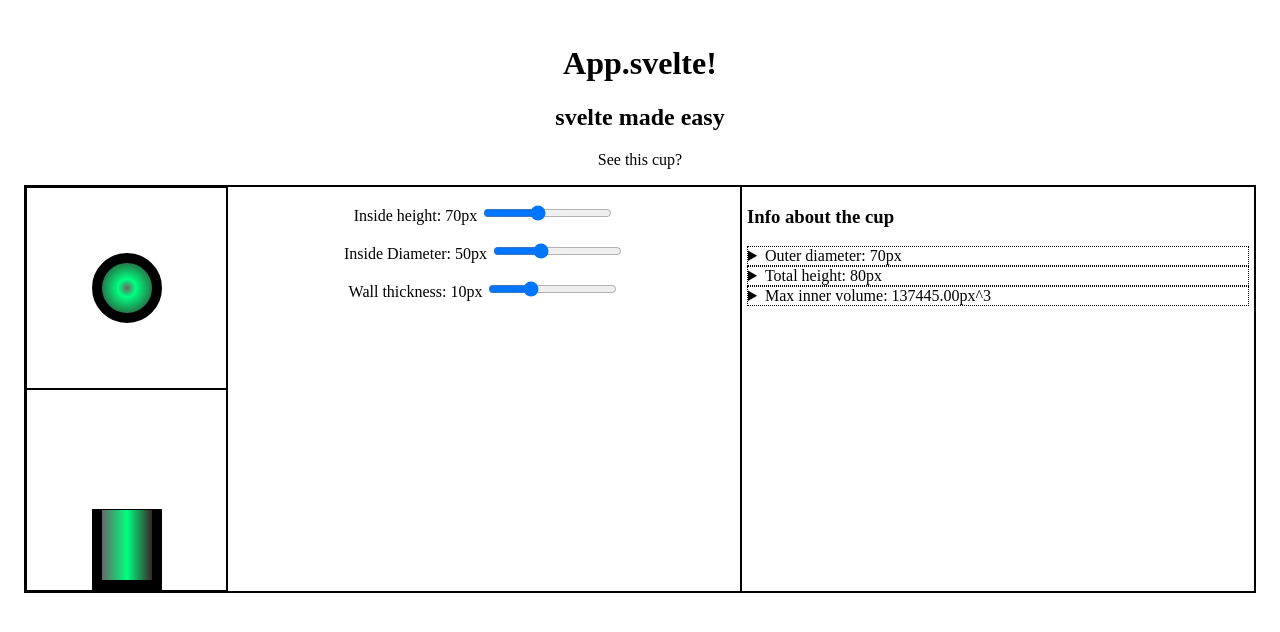
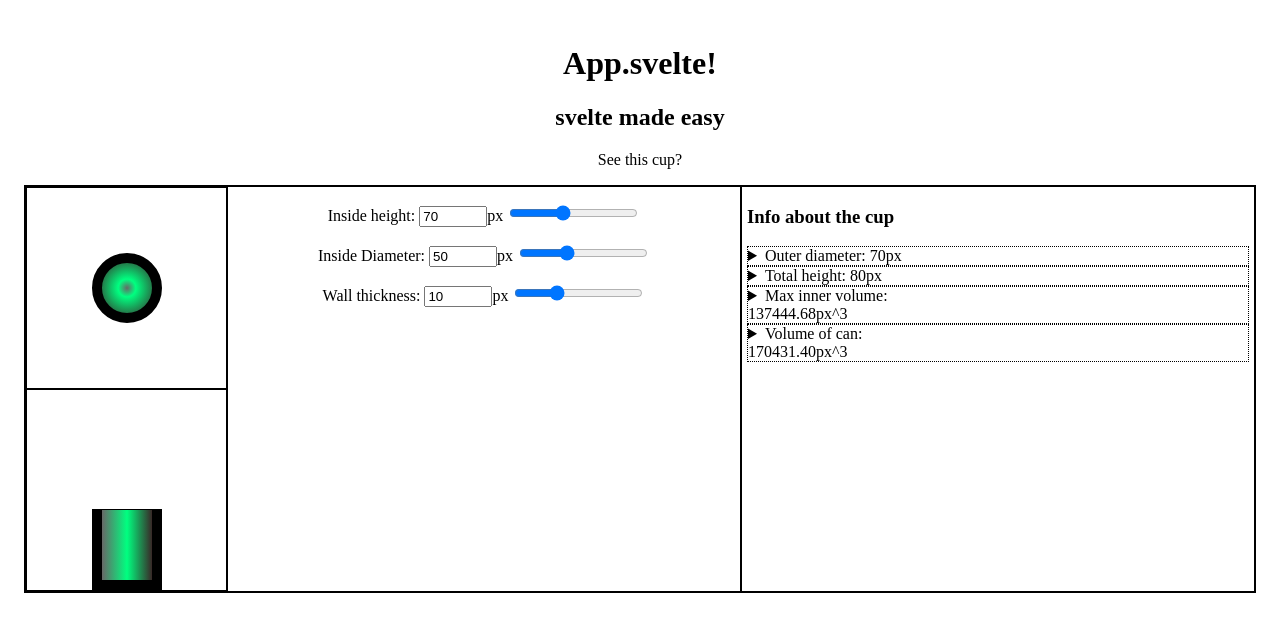
Before and after one commit to EmilNilsson12/svelte-projekt, a Svelte app: page / in a window 1280 px wide. Shown: the top 632 px of the page. Built offline with nearby package versions, Linux system fonts and the light colour scheme; the HTML template or start-up script is replaced by a standard one.

Commit message:
Restructure folders

```diff
--- a/src/Components/CupVisualizer.svelte
+++ b/src/Components/CupVisualizer.svelte
@@ -4,6 +4,8 @@
 	import Chart from 'chart.js/auto';
 
 	import CupViewsComponent from './CupViewsComponent.svelte';
+	import MyInput from './reusables/MyInput.svelte';
+
 	import SummaryComponent from './SummaryComponent.svelte';
 
 	import { addData, removeData, updateValue } from '../utils/chartMethods.js';
@@ -18,72 +20,31 @@
 	let rangeValueDia = '50';
 	let rangeValueThickness = '10';
 
-	// let djurValue = '';
-	// let djurAntalValue = '';
-
-	// let xLabels = getArr100();
-	// let yValues = getArrofZeros(100);
-
-	// let myChart;
-	// let massPopChart;
-	// onMount(() => {
-	// 	myChart = document.getElementById('myChart').getContext('2d');
-
-	// 	massPopChart = new Chart(myChart, {
-	// 		type: 'line',
-	// 		data: {
-	// 			labels: xLabels,
-	// 			datasets: [
-	// 				{
-	// 					label: 'Population',
-	// 					data: yValues,
-	// 				},
-	// 			],
-	// 		},
-	// 		options: {
-	// 			responsive: true,
-	// 			scales: {
-	// 				y: {
-	// 					beginAtZero: true,
-
-	// 					suggestedMax: 10,
-	// 				},
-	// 			},
-	// 		},
-	// 	});
-	// });
-
-	function handleChange(paramString) {
+	function handleChange(paramString, newValue) {
+		console.log('---Before value---');
 		console.log('Range touched!');
+		console.log('Inside CupVisualizer called back');
 		switch (paramString) {
 			case 'height':
-				console.log('Height: ', rangeValueHeight);
+				console.log('Height: ', newValue);
+				rangeValueHeight = newValue;
 				break;
 
 			case 'diameter':
-				console.log('Diameter: ', rangeValueDia);
+				console.log('Diameter: ', newValue);
+				rangeValueDia = newValue;
 				break;
 
 			case 'thickness':
-				console.log('Thickness: ', rangeValueThickness);
+				console.log('Thickness: ', newValue);
+				rangeValueThickness = newValue;
 				break;
 
 			default:
 				break;
 		}
+		console.log('---After value---');
 	}
-
-	// function handleSubmit() {
-	// 	let labelExists = massPopChart.data.labels.find(
-	// 		(label) => label === djurValue
-	// 	);
-
-	// 	if (labelExists) {
-	// 		updateValue(massPopChart, djurValue, parseInt(djurAntalValue, 10));
-	// 	} else {
-	// 		addData(massPopChart, djurValue, parseInt(djurAntalValue, 10));
-	// 	}
-	// }
 </script>
 
 <main>
@@ -98,45 +59,30 @@
 			/>
 		</div>
 		<div class="range-inputs">
-			<p>
-				Inside height: {rangeValueHeight}px
-				<input
-					on:input={handleChange('height')}
-					on:change={handleChange('height')}
-					type="range"
-					id="volume"
-					name="volume"
-					bind:value={rangeValueHeight}
-					min="0"
-					max="170"
-				/>
-			</p>
-			<p>
-				Inside Diameter: {rangeValueDia}px
-				<input
-					on:input={handleChange('diameter')}
-					on:change={handleChange('diameter')}
-					type="range"
-					id="volume"
-					name="volume"
-					bind:value={rangeValueDia}
-					min="0"
-					max="140"
-				/>
-			</p>
-			<p>
-				Wall thickness: {rangeValueThickness}px
-				<input
-					on:input={handleChange('thickness')}
-					on:change={handleChange('thickness')}
-					type="range"
-					id="volume"
-					name="volume"
-					bind:value={rangeValueThickness}
-					min="1"
-					max="30"
-				/>
-			</p>
+			<MyInput
+				descProp="Inside height"
+				valueProp={rangeValueHeight}
+				callback={handleChange}
+				callbackParam="height"
+				minProp="1"
+				maxProp="170"
+			/>
+			<MyInput
+				descProp="Inside Diameter"
+				valueProp={rangeValueDia}
+				callback={handleChange}
+				callbackParam="diameter"
+				minProp="1"
+				maxProp="140"
+			/>
+			<MyInput
+				descProp="Wall thickness"
+				valueProp={rangeValueThickness}
+				callback={handleChange}
+				callbackParam="thickness"
+				minProp="1"
+				maxProp="30"
+			/>
 		</div>
 		<div class="summaries">
 			<SummaryComponent
--- a/src/Components/SummaryComponent.svelte
+++ b/src/Components/SummaryComponent.svelte
@@ -9,6 +9,8 @@
 	let totalHeight = 0;
 	let areaOfFloor = 0;
 	let maxInsideVolume = 0;
+	let volumeIfMassive = 0;
+	let volumeOfCup = 0;
 
 	$: {
 		// Convert props to numbers
@@ -20,8 +22,11 @@
 		outerDiameter = rangeValueDia + rangeValueThickness * 2;
 		totalHeight = rangeValueHeight + rangeValueThickness;
 
-		areaOfFloor = (Math.pow(rangeValueDia / 2, 2) * Math.PI).toFixed(2);
-		maxInsideVolume = (rangeValueHeight * areaOfFloor).toFixed(2);
+		areaOfFloor = Math.pow(rangeValueDia / 2, 2) * Math.PI;
+		maxInsideVolume = rangeValueHeight * areaOfFloor;
+
+		volumeIfMassive = Math.pow(outerDiameter / 2, 2) * Math.PI * totalHeight;
+		volumeOfCup = volumeIfMassive - maxInsideVolume;
 	}
 </script>
 
@@ -41,9 +46,15 @@
 	</details>
 
 	<details>
-		<summary>Max inner volume: {maxInsideVolume}px^3</summary>
-		<p>{rangeValueHeight} * {areaOfFloor}</p>
+		<summary>Max inner volume: <br />{maxInsideVolume.toFixed(2)}px^3</summary>
+		<p>{rangeValueHeight} * {areaOfFloor.toFixed(2)}</p>
 		<p>Inner height + cross-sec-area</p>
+	</details>
+
+	<details>
+		<summary>Volume of can: <br />{volumeOfCup.toFixed(2)}px^3</summary>
+		<!-- <p>{rangeValueHeight} * {areaOfFloor}</p> -->
+		<p>Hypothetical massive volme - inside volume</p>
 	</details>
 </section>
 
--- /dev/null
+++ b/src/Components/reusables/MyInput.svelte
@@ -0,0 +1,39 @@
+<script>
+	export let descProp = '';
+	export let valueProp = '';
+	export let callback = '';
+	export let callbackParam = '';
+	export let minProp = '';
+	export let maxProp = '';
+
+	function callCallback() {
+		if (valueProp < 1) valueProp = 1;
+		callback(callbackParam, valueProp);
+	}
+</script>
+
+<p>
+	{descProp}:
+	<input
+		type="number"
+		bind:value={valueProp}
+		on:change={callCallback}
+		min={minProp}
+		max={maxProp}
+		on:input={callCallback}
+	/>px
+	<input
+		type="range"
+		min={minProp}
+		max={maxProp}
+		bind:value={valueProp}
+		on:change={callCallback}
+		on:input={callCallback}
+	/>
+</p>
+
+<style>
+	input[type='number'] {
+		width: 60px;
+	}
+</style>
```
